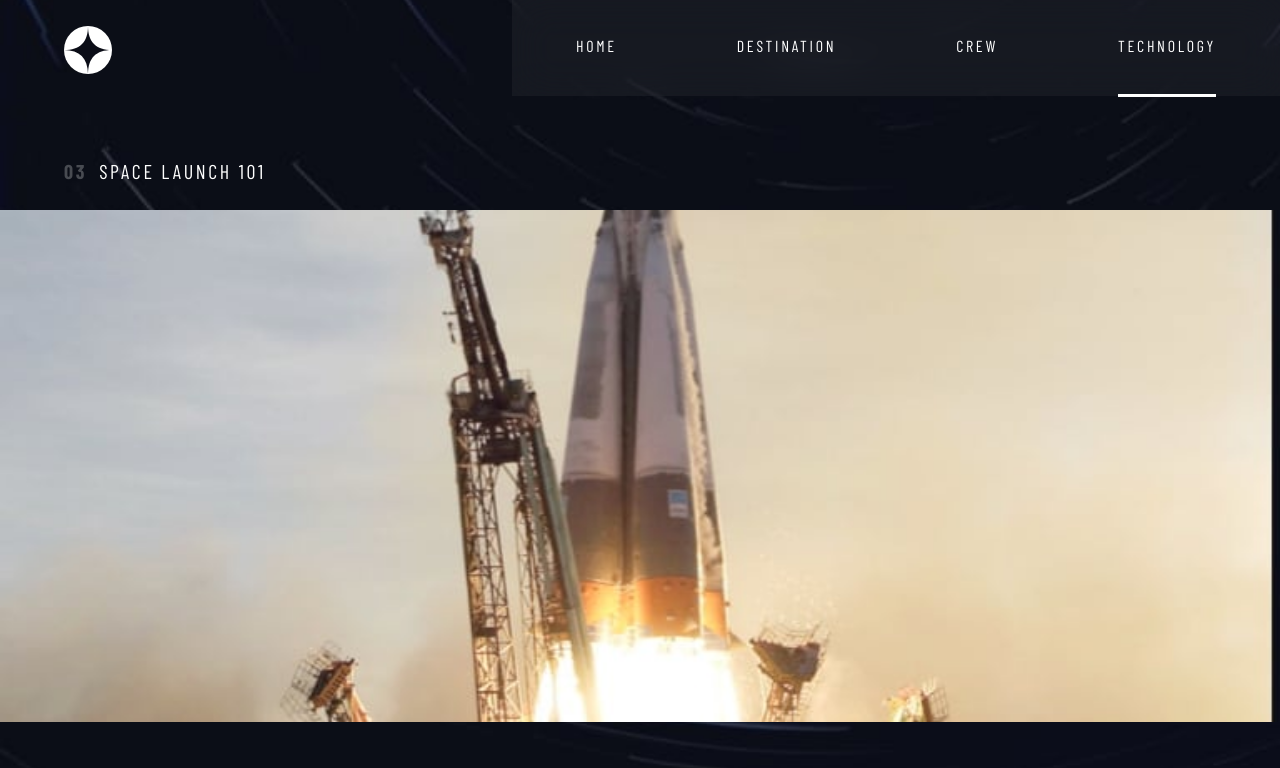
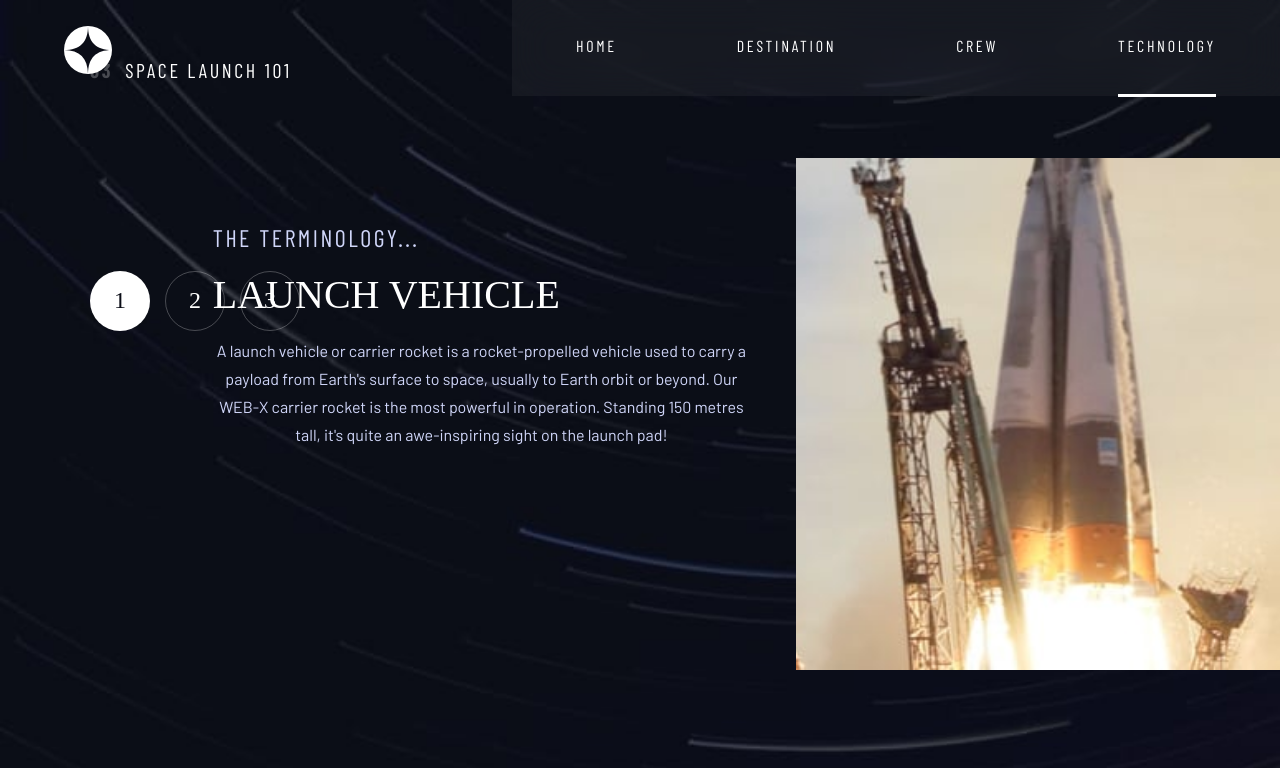
Before and after one commit to zttlmnn/space-tourism-multi-page, a React (Create React App) app: page /technology in a window 1280 px wide. Shown: the top 768 px of the page. Built offline with nearby package versions, Linux system fonts and the light colour scheme; a web font is replaced by a local one.

Commit message:
grid technologyView fixed

```diff
--- a/src/components/Layout/Header.module.scss
+++ b/src/components/Layout/Header.module.scss
@@ -41,8 +41,10 @@
   &__container {
 /*     overflow: hidden;
  */
-    width: 100%;
-    position: absolute;
+/*     width: 100%;
+ */   /*  position: absolute; */
+ position: fixed;
+
     display: flex;
     justify-content: space-between;
     align-items: center;
@@ -52,11 +54,11 @@
          padding: 0 5vw;
 
     @media (min-width: $bp-desktop) {
+      top: 4rem;
 /*       padding-right: 0;
       padding-left: 5vw; */
-
-      padding-right: 15vw;
-    }
+/*       padding-right: 15vw;
+ */    }
   }
 
   &__logo-container {
--- a/src/components/Navigation/Navigation.module.scss
+++ b/src/components/Navigation/Navigation.module.scss
@@ -26,6 +26,8 @@
   }
 
   @media (min-width: $bp-desktop) {
+    top: 4rem;
+
     padding-right: 10vw;
   }
 
@@ -42,6 +44,7 @@
  */
       }
       @media (min-width: $bp-desktop) {
+
  /*        width: 80%; */
      //   width: 75rem;
       }
--- a/src/components/Utilities/Container.module.scss
+++ b/src/components/Utilities/Container.module.scss
@@ -2,18 +2,15 @@
 
 
 .background-container {
-  padding-top: calc(var(--base-unit) * 3.5);
-
+/*   padding-top: calc(var(--base-unit) * 3.5);
+ */
   min-height: 100vh;
   overflow: hidden;
-
-
-
 
 /*   display: flex; */
 /* align-items: center; */
   @media (min-width: $bp-tablet) {
-    padding-top: calc(var(--base-unit) * 5.5);
-
+/*     padding-top: calc(var(--base-unit) * 5.5);
+ */
   }
 }
--- a/src/components/Utilities/Grid.module.scss
+++ b/src/components/Utilities/Grid.module.scss
@@ -1,5 +1,5 @@
 @import "../../index.scss";
-
+/*
 .grid-container {
   margin: 0 auto;
   display: grid;
@@ -9,7 +9,7 @@
 
   width: 90vw;
 
-  grid-template-rows: calc(var(--base-unit) * 1.75) /* auto auto auto */;
+  grid-template-rows: calc(var(--base-unit) * 1.75);
 
   @media (min-width: $bp-tablet) {
     grid-template-rows: calc(var(--base-unit) * 3.25) auto auto auto;
@@ -21,3 +21,19 @@
     grid-template-rows: repeat(3, calc(var(--base-unit) * 2.5));
   }
 }
+ */
+ .grid-container {
+  min-height: 100vh;
+
+  display: grid;
+  // 14rem = header/nav-container
+  // 1fre = padding
+  // 10 rem = title
+  grid-template-rows:  1fr 10rem repeat(9, 6.5rem) 1fr;
+  grid-template-columns: 1fr repeat(10, 11rem) 1fr;
+
+
+
+
+
+ }
--- a/src/components/Views/TechnologyView.module.scss
+++ b/src/components/Views/TechnologyView.module.scss
@@ -18,6 +18,7 @@
 
 
   &__img {
+
     height: clamp(17rem, 45vw, 31rem);
     width: calc(5vw * 2 + 100%);
     transform: translateX(-5vw);
@@ -28,9 +29,16 @@
     }
 
     @media (min-width: $bp-desktop) {
-      grid-column: 3;
+      transform: translateX(0);
+      height: 100%;
+      width: 100%;
+/*       height: 100% */
+/*       width: 100%; */
+      /* width: clamp(31rem, 40vw, 52rem); */
+
+/*       grid-column: 3;
       grid-row: 4;
-      transform: translateX(5vw);
+      transform: translateX(5vw); */
     }
 
     img {
@@ -38,6 +46,11 @@
 
       width: 100%;
       height: 100%;
+      @media (min-width: $bp-desktop) {
+/*         width: 30vw;
+        height: 30vw;
+        transform: translateX(-50vw); */
+      }
   }
   }
 
@@ -59,15 +72,23 @@
     }
 
     @media (min-width: $bp-desktop) {
+
       flex-direction: column;
+      justify-content: flex-start;
       align-items: flex-start;
-      padding: 0;
+      gap: var(--base-unit);
+
+/*       align-items: flex-start;
+
+ */      height: 100%;
+      width: 100%;
+/*       padding: 0;
       margin: 0;
       height: 30.4rem;
-      width: 16rem;
+      width: 16rem; */
 
-      grid-column: 1;
-
+/*       grid-column: 1;
+ */
 
     }
   }
@@ -105,10 +126,10 @@
 /*     text-align: center;
  */
     @media (min-width: $bp-desktop) {
-      width: 47rem;
-   //   margin-right: 50rem;
-      grid-column: 2;
-
+/*       width: 47rem;
+ */   //   margin-right: 50rem;
+/*       grid-column: 2;
+ */
 
 
     }
@@ -151,3 +172,38 @@
 
   }
 }
+
+// GRID SETTINGS
+
+section {
+
+  // title
+&:first-child {
+/* background-color: rgba(0, 128, 0, 0.4);
+ */grid-row: 2;
+grid-column: 2 / span 10;
+}
+
+// btns
+&:nth-of-type(2) {
+/*   background-color: rgba(0, 0, 255, 0.4);
+ */  grid-row: 4 / span 7;
+  grid-column: 2 / span 1;
+
+}
+// text, body-copy
+&:nth-of-type(3) {
+/*   background-color: rgba(0, 255, 255, 0.4);
+ */  grid-row: 4 / span 7;
+  grid-column: 3 / span 5;
+
+  margin-left: 1vw;
+
+}
+}
+
+figure {
+/* background-color: rgba(255, 0, 0, 0.4);
+ */grid-row: 3 / span 9;
+grid-column: 9 / -1;
+}
```
